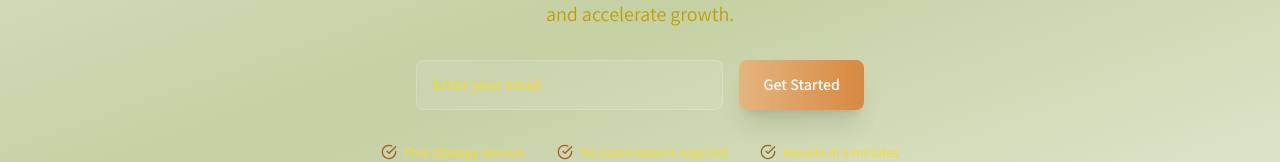
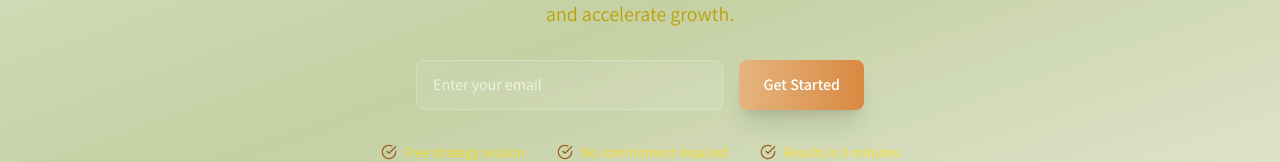
Before and after one commit to HaydenRic/cmoxpert, a React (Vite) app: page / in a window 1280 px wide. Shown: the part 6681-6843 px from the top of the page. Built offline with nearby package versions, Linux system fonts and the light colour scheme; no server answers; the database is empty.

Commit message:
Fix Email Placeholder Visibility

```diff
--- a/src/components/LandingPage.tsx
+++ b/src/components/LandingPage.tsx
@@ -874,7 +874,7 @@ export function LandingPage() {
                 value={email}
                 onChange={(e) => setEmail(e.target.value)}
                 placeholder="Enter your email"
-                className="flex-1 px-4 py-3 rounded-lg border border-white/20 bg-white/10 backdrop-blur-sm text-white placeholder-cornsilk-300 focus:outline-none focus:ring-2 focus:ring-earth_yellow-400"
+                className="flex-1 px-4 py-3 rounded-lg border border-white/20 bg-white/10 backdrop-blur-sm text-white placeholder-white/70 focus:outline-none focus:ring-2 focus:ring-white/50"
                 required
               />
               <button
```
